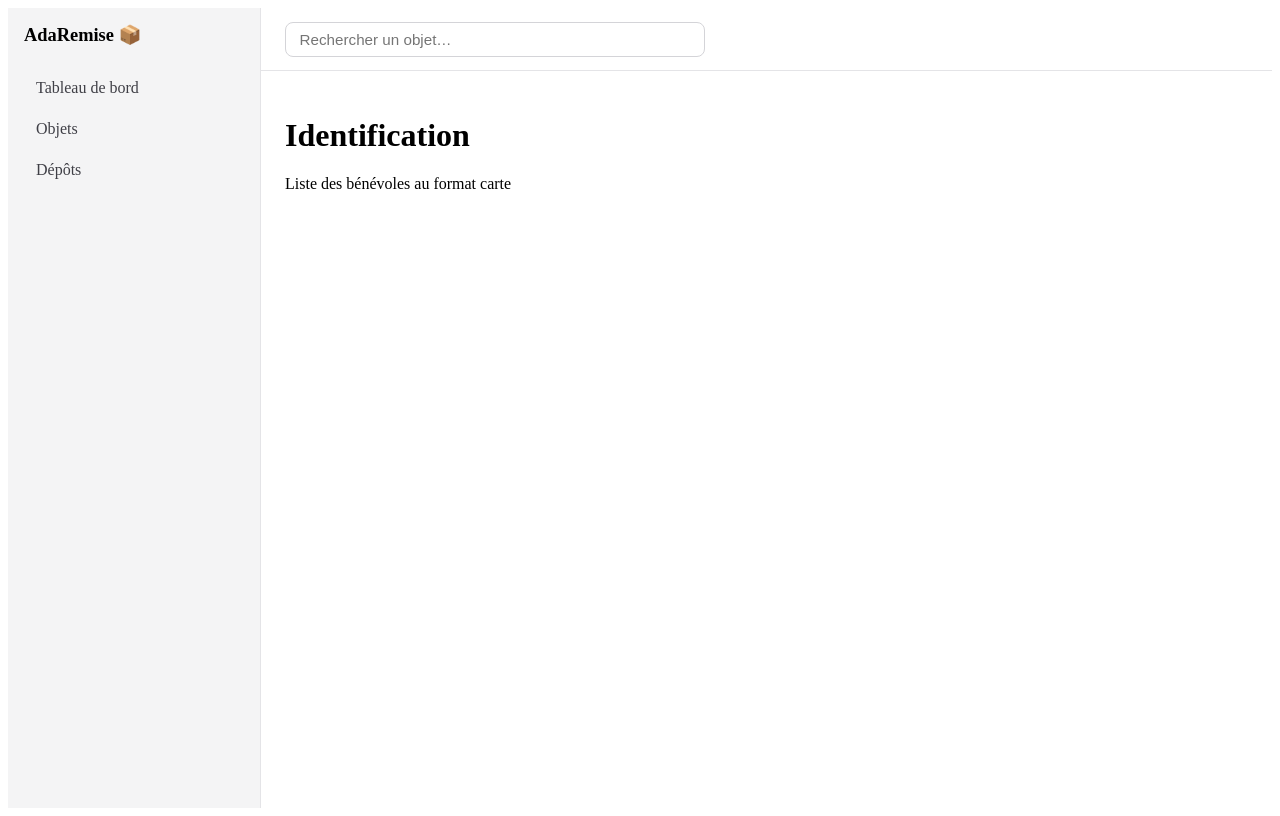
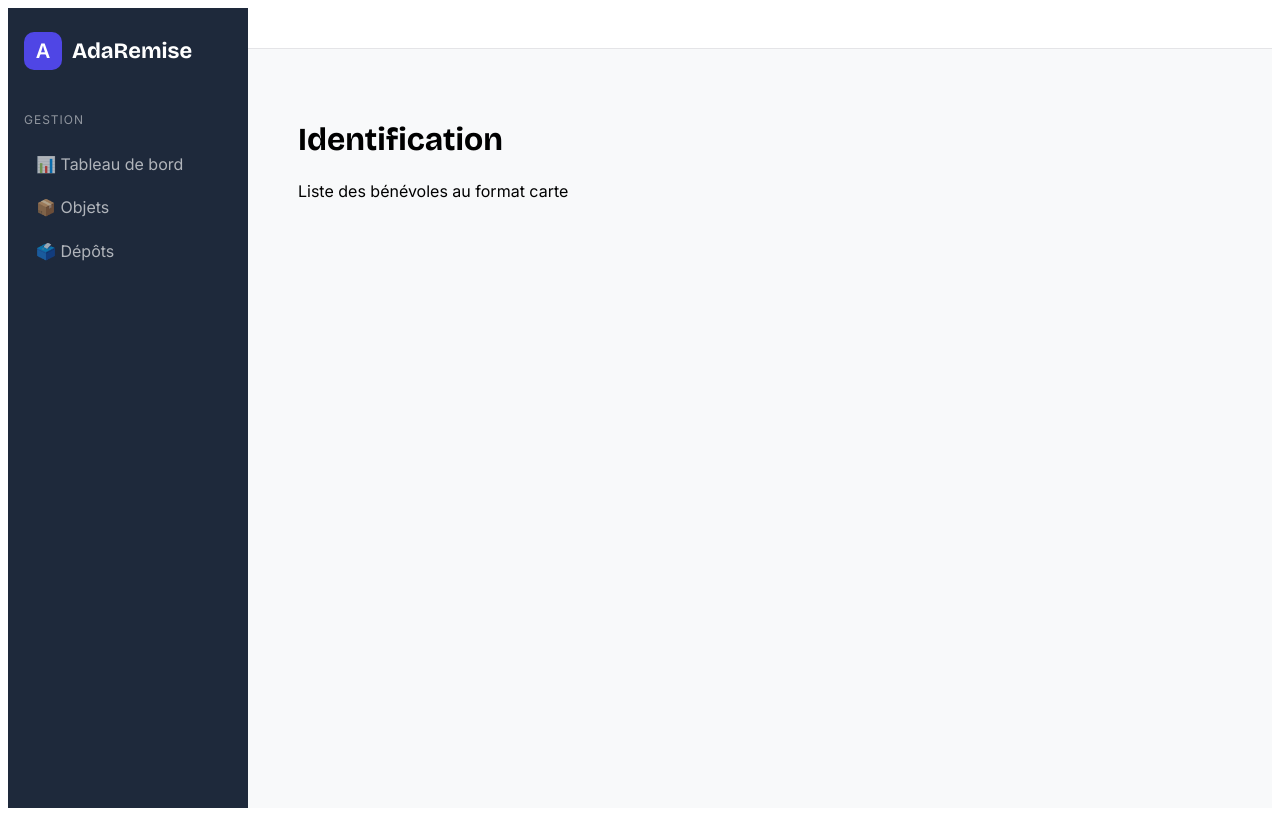
Before and after one commit to Androuashky/ADA---la-remise-, a React (Vite) app in the folder FRONT_END/: page / in a window 1280 px wide. Built offline with nearby package versions, Linux system fonts and the light colour scheme.

Commit message:
App à jour

```diff
--- a/FRONT_END/src/App.css
+++ b/FRONT_END/src/App.css
@@ -1,31 +1,92 @@
+body {
+  font-family: 'Inter', sans-serif;
+}
+
+h1, h2, h3, h4 {
+  font-family: 'Bricolage Grotesque', sans-serif;
+}
+
 .page {
   display: flex;
   min-height: 100vh;
 }
 
 .sidebar {
-  width: 220px;
+  width: 240px;
   flex-shrink: 0;
   display: flex;
   flex-direction: column;
-  padding: 1rem;
-  background-color: #f4f4f5;
-  border-right: 1px solid #e4e4e7;
+  padding: 1.5rem 1rem;
+  background-color: #1E293B;
+  box-sizing: border-box;
 }
 
-.logo { margin: 0 0 1.5rem; font-size: 1.15rem; }
+.sidebar-header {
+  padding: 0;
+  margin-bottom: 20px;
+  display: flex;
+  align-items: center;
+}
 
-.nav { display: flex; flex-direction: column; gap: 0.35rem; }
+.logo-container {
+  display: flex;
+  align-items: center;
+  gap: 10px;
+}
+
+.logo-icon {
+  width: 38px;
+  height: 38px;
+  background-color: #4F46E5;
+  color: #ffffff;
+  border-radius: 10px;
+  display: flex;
+  align-items: center;
+  justify-content: center;
+  font-family: 'Inter', sans-serif;
+  font-size: 20px;
+  font-weight: 800;
+  flex-shrink: 0;
+}
+
+.logo-text {
+  color: #ffffff;
+  font-size: 22px;
+  font-weight: 700;
+  font-family: 'Bricolage Grotesque', sans-serif;
+  white-space: nowrap;
+}
+
+.nav {
+  display: flex;
+  flex-direction: column;
+  gap: 6px;
+  margin: 10px 0 0 0;
+}
+
+p.gestion-section {
+  text-transform: uppercase;
+  color: #ffffff;
+  font-size: 12px;
+  opacity: 0.5;
+  letter-spacing: 1px;
+}
 
 .link {
   padding: 0.55rem 0.75rem;
   border-radius: 8px;
-  color: #3f3f46;
+  color: #ffffff;
   text-decoration: none;
-  font-weight: 500;
+  font-weight: 400;
+  opacity: 0.65;
 }
 
-.active { background-color: #e4e4e7; color: #18181b; }
+.active {
+  background-color: #183159;
+  color: #ffffff;
+  opacity: 1;
+  font-weight: 800;
+}
 
 .body {
   flex: 1;
@@ -38,8 +99,12 @@
   display: flex;
   align-items: center;
   gap: 1rem;
-  padding: 0.85rem 1.5rem;
+  padding: 20px 20px;
   border-bottom: 1px solid #e4e4e7;
 }
 
-.content { flex: 1; padding: 1.5rem; }
+.content {
+  flex: 1;
+  padding: 50px;
+  background-color: #F8F9FA;
+}
--- a/FRONT_END/src/App.jsx
+++ b/FRONT_END/src/App.jsx
@@ -1,6 +1,6 @@
 // src/App.jsx — le layout commun + la carte des routes
 import { Routes, Route, NavLink } from 'react-router';
-import SearchBar from './composants/SearchBar';
+// import SearchBar from './composants/SearchBar';
 import Identification from './pages/Identification';
 import ListeObjets from './pages/ListeObjets';
 import FicheObjet from './pages/FicheObjet';
@@ -15,18 +15,24 @@ export default function App() {
     <div className="page">
       {/* Barre latérale gauche */}
       <aside className="sidebar">
-        <h1 className="logo">AdaRemise 📦</h1>
+        <div className="sidebar-header">
+          <div className="logo-container">
+            <div className="logo-icon">A</div>
+            <span className="logo-text">AdaRemise</span>
+          </div>
+        </div>
         <nav className="nav">
-          <NavLink to="/tableaudebord"  className={({ isActive }) => isActive ? "link active" : "link"}>Tableau de bord</NavLink>
-          <NavLink to="/objets"         className={({ isActive }) => isActive ? "link active" : "link"}>Objets</NavLink>
-          <NavLink to="/depots"         className={({ isActive }) => isActive ? "link active" : "link"}>Dépôts</NavLink>
+          <p className="gestion-section">Gestion</p>
+          <NavLink to="/tableaudebord"  className={({ isActive }) => isActive ? "link active" : "link"}>📊 Tableau de bord</NavLink>
+          <NavLink to="/objets"         className={({ isActive }) => isActive ? "link active" : "link"}>📦 Objets</NavLink>
+          <NavLink to="/depots"         className={({ isActive }) => isActive ? "link active" : "link"}>🗳️ Dépôts</NavLink>
         </nav>
       </aside>
 
       {/* Colonne de droite : searchbar + page courante */}
       <div className="body">
         <header className="topbar">
-          <SearchBar />
+          {/* <SearchBar /> */}
         </header>
         <main className="content">
           <Routes>
```
